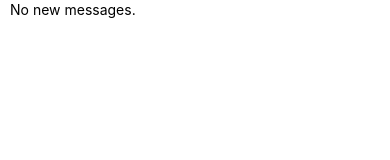
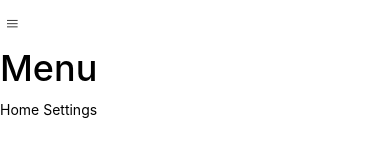
Before and after one commit to BigKBear/ionicTabscode, a website: page www/index.html in a window 390 px wide. Drawn offline with Linux system fonts and the light colour scheme; some packages are replaced by stand-ins of ours; files that its build step writes are made by us from their sources; files whose address does not match are found by name.

Commit message:
working side menu

```diff
--- a/www/index.html
+++ b/www/index.html
@@ -16,13 +16,24 @@
     <ion-side-menus>
       <ion-side-menu-content>
         <ion-nav-bar class="bar-stable">
+          <ion-nav-buttons side ="left">
+            <button menu-toggle="left"
+                    class="button button-icon button-clear ion-navicon"></button>
+          </ion-nav-buttons>
           <ion-nav-back-button></ion-nav-back-button>
         </ion-nav-bar>
         <ion-nav-view></ion-nav-view>
       </ion-side-menu-content>
       <ion-side-menu side="left">
-        <ion-content class="padding">
-          No new messages.
+      <ion-header-bar class="bar-stable">
+            <h1 class="title"> Menu
+            </h1>
+          </ion-header-bar>
+        <ion-content>
+          <ion-list>
+            <ion-item menu-close href="#/home">Home</ion-item>
+            <ion-item menu-close href="#/settings">Settings</ion-item>
+          </ion-list>
         </ion-content>
       </ion-side-menu>
     </ion-side-menus>
```
